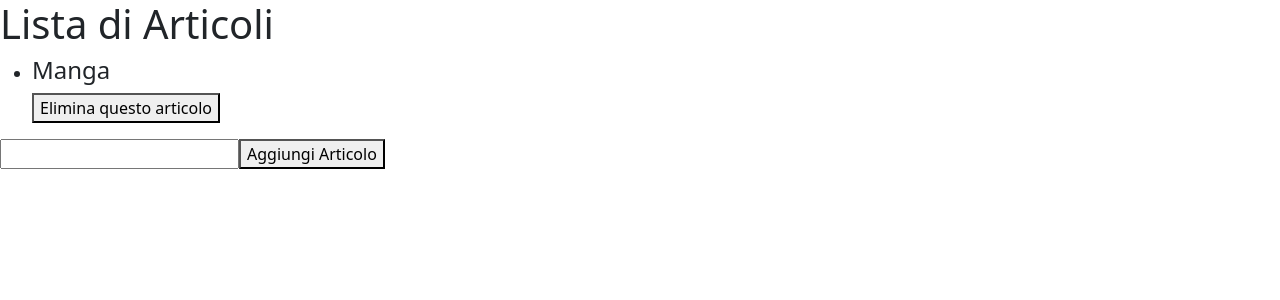
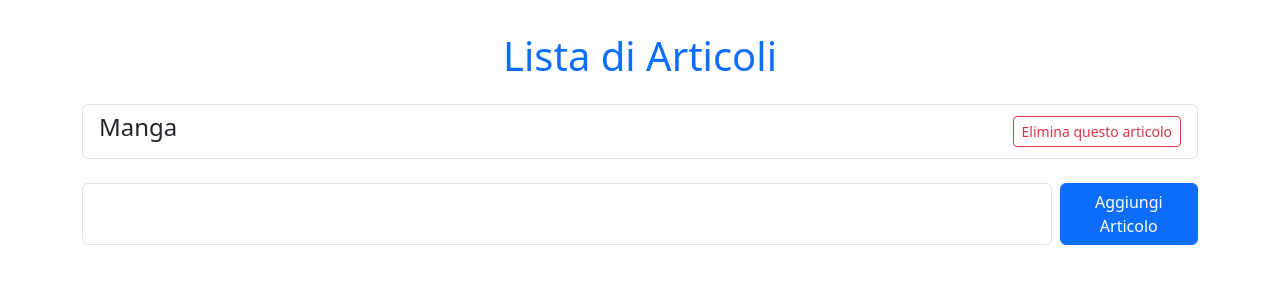
Before and after one commit to LindaTancini/react-form, a React (Vite) app: page / in a window 1280 px wide. Shown: the top 300 px of the page. Built offline with nearby package versions, Linux system fonts and the light colour scheme.

Commit message:
feat: added class bootstrap

```diff
--- a/src/App.jsx
+++ b/src/App.jsx
@@ -27,29 +27,38 @@ function App() {
 
   return (
     <>
-      <div>
-        <h1>Lista di Articoli </h1>
-        <ul>
+      <div className="p-2 text-white min-vh-100">
+        <div className="container py-4 max-w-md mx-auto">
+          <h1 className="text-center mb-4 text-primary">Lista di Articoli </h1>
+          <ul className="list-group mb-4">
             {/* PER OGNI ARTICOLO CHE AGGIUNGO O E' GIA' PRESENTE, LO INSERISCO IN UNA LISTA*/}
             {articles.map((article, index) => (
-            <li key={index}>
+              <li
+                className="list-group-item d-flex justify-content-between align-items-center"
+                key={index}
+              >
                 <h4>{article}</h4>
-              <button onClick={() => deleteArticles(index)}>
+                <button
+                  className="btn btn-outline-danger btn-sm"
+                  onClick={() => deleteArticles(index)}
+                >
                   Elimina questo articolo
                 </button>
               </li>
             ))}
           </ul>
           {/*CONTROLLO L'EVENTO DI INVIO DEL FORM*/}
-        <form onSubmit={addNewArticles}>
+          <form className="d-flex gap-2" onSubmit={addNewArticles}>
             <input
+              className="form-control"
               type="text"
               value={newArticles}
               //PRENDIAMO IL VALORE E LO INSERIAMO
               onChange={(event) => setNewArticles(event.target.value)}
             />
-          <button>Aggiungi Articolo</button>
+            <button className="btn btn-primary">Aggiungi Articolo</button>
           </form>
+        </div>
       </div>
     </>
   );
```
Lines whose indentation alone changed are shown as unchanged.
